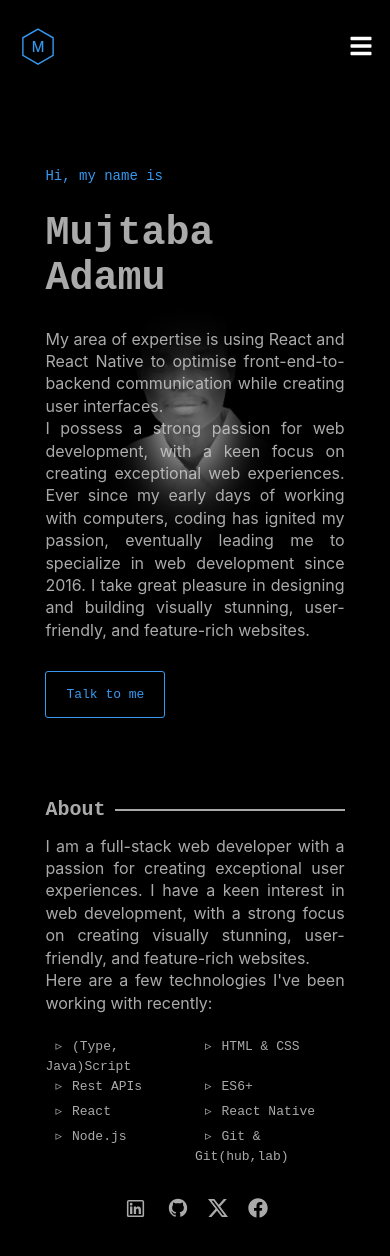
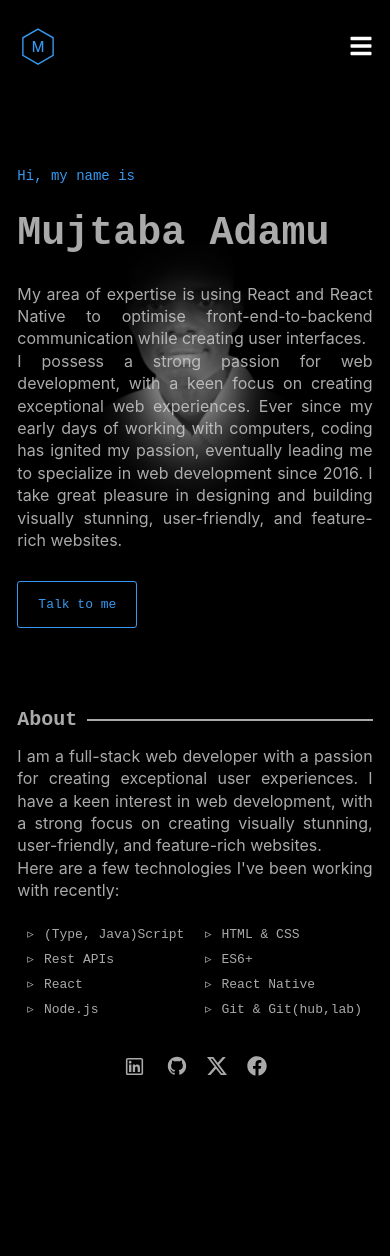
Before and after one commit to Adamumujtaba/portfolio, a React (Vite) app: page / in a window 390 px wide. Shown: the top 1256 px of the page. After the commit the page ends 1123 px from the top, so only its background shows below. Built offline with nearby package versions, Linux system fonts and the light colour scheme.

Commit message:
mobile view

```diff
--- a/src/app.ts
+++ b/src/app.ts
@@ -28,6 +28,7 @@ export const Section = styled.div`
   @media screen and (max-width: 760px) {
     padding: 0px;
     margin: 5rem auto;
+    width: 95%;
   }
 `;
 
@@ -181,6 +182,9 @@ export const Text = styled.div`
 export const Cont = styled.div`
   width: 80%;
   margin: auto;
+  @media screen and (max-width: 768px) {
+    width: 95%;
+  }
 `;
 export const HeaderAbout = styled.h1`
   font-family: var(--font-mono);
```
